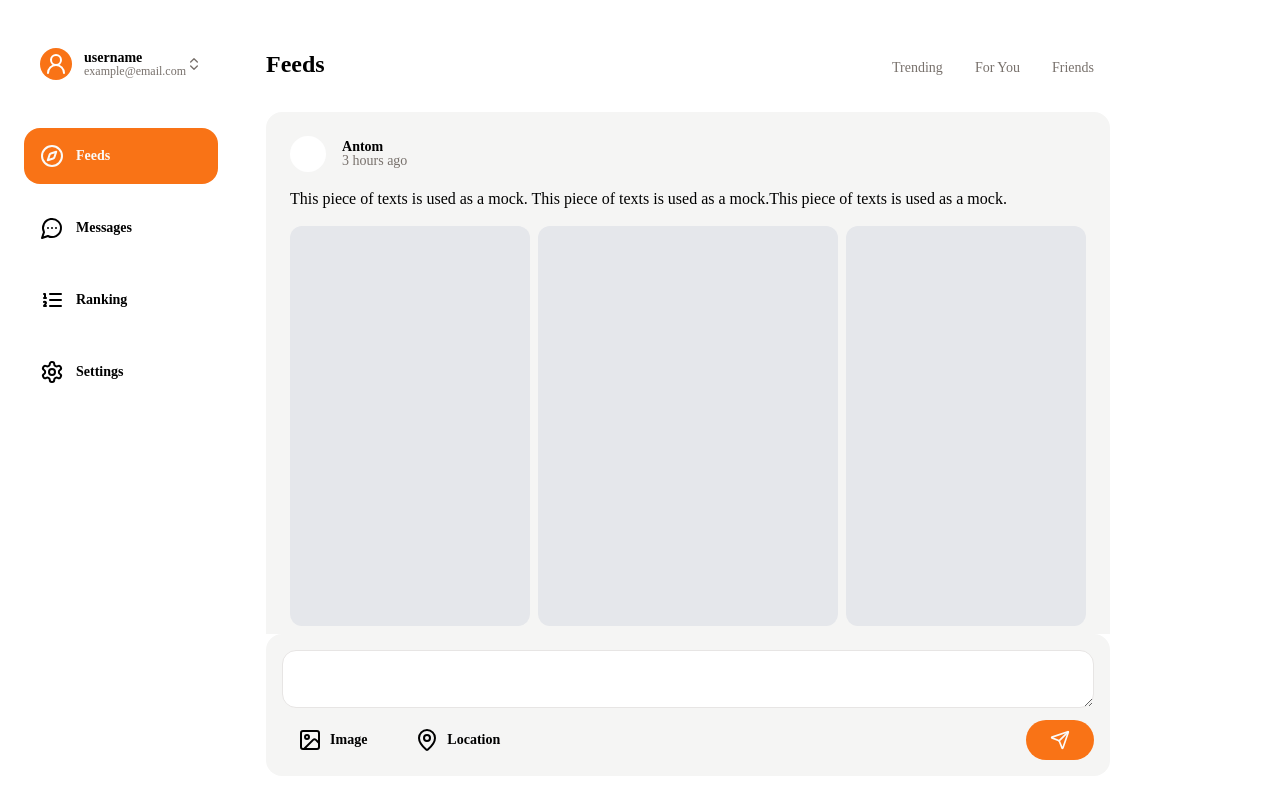
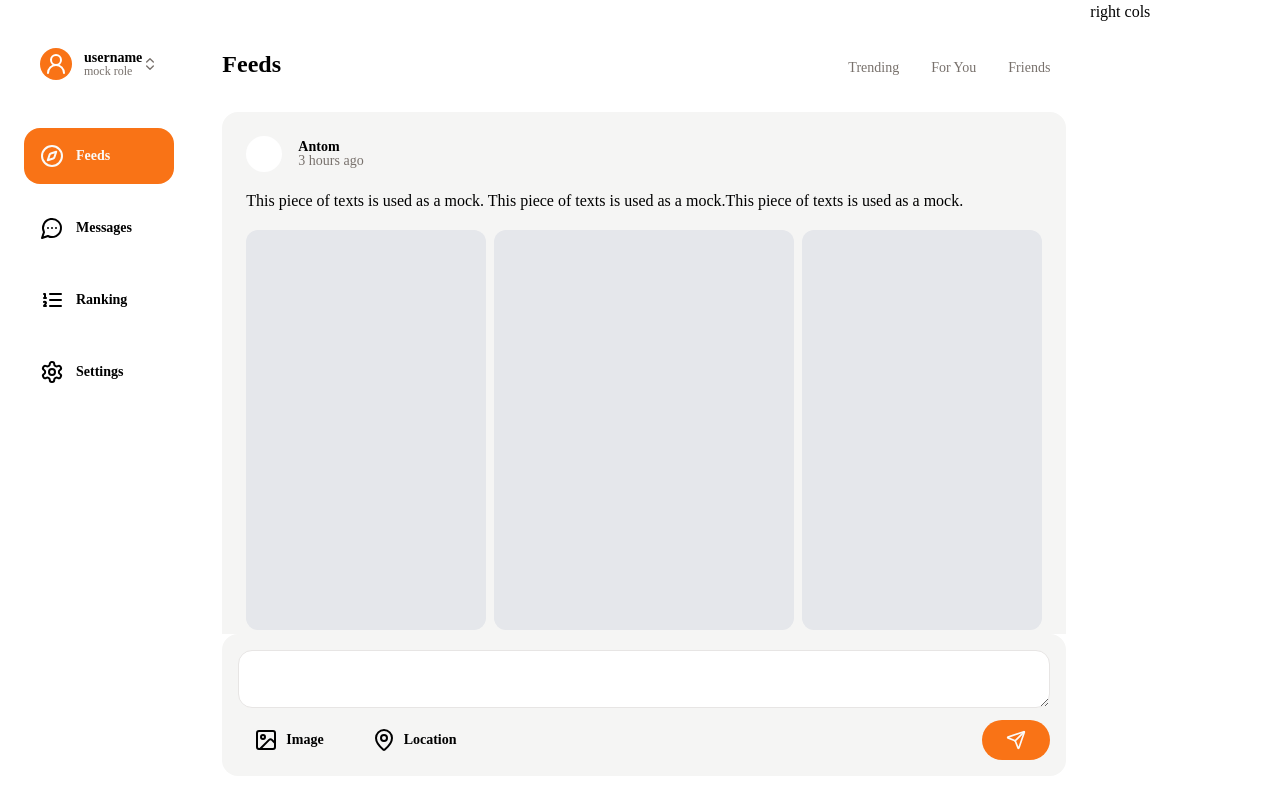
Before and after one commit to Puggo1145/meow-planet-web, a Next.js app: page /feeds in a window 1280 px wide. Built offline with nearby package versions, Linux system fonts and the light colour scheme.

Commit message:
refactor: 💡 change main _components to its corresponding page

```diff
--- a/app/(main)/_components/feeds/feeds-item-fns.tsx
+++ /dev/null
@@ -1,46 +0,0 @@
-// icons
-import {
-    HeartIcon,
-    EyeIcon,
-    MessageSquareTextIcon,
-} from "lucide-react"
-// ui
-import { Button } from "@/components/ui/button"
-
-
-interface IFeedsItemFn {
-    children: React.ReactNode,
-    count: number,
-}
-
-const FeedsItemFn = ({ children, count }: IFeedsItemFn) => {
-    return (
-        <Button variant="ghost">
-            {children}
-            <span className="ml-2 font-bold text-muted-foreground">{count}</span>
-        </Button>
-    )
-}
-
-const FeedsItemFns = () => {
-    const iconStyle = {
-        size: 24,
-        className: "text-muted-foreground",
-    }
-
-    return (
-        <section className="flex items-center">
-            <FeedsItemFn count={6553}>
-                <EyeIcon {...iconStyle} />
-            </FeedsItemFn>
-            <FeedsItemFn count={10}>
-                <HeartIcon {...iconStyle} />
-            </FeedsItemFn>
-            <FeedsItemFn count={30}>
-                <MessageSquareTextIcon {...iconStyle} />
-            </FeedsItemFn>
-        </section>
-    )
-}
-
-export default FeedsItemFns
--- a/app/(main)/_components/left-col/avatar.tsx
+++ b/app/(main)/_components/user-info.tsx
@@ -2,7 +2,7 @@
 // icons
 import { UserRoundIcon, ChevronsUpDownIcon } from "lucide-react"
 
-const Avatar = () => {
+const UserInfo = () => {
   return (
     <div className="flex items-center justify-between p-4 py-6 cursor-pointer hover:bg-secondary rounded-2xl">
       {/* <Image src={""} alt="user" /> */}
@@ -12,7 +12,7 @@ const Avatar = () => {
         </div>
         <div className="flex flex-col">
           <p className="text-sm font-bold leading-none">username</p>
-          <p className="text-xs text-muted-foreground leading-none">example@email.com</p>
+          <p className="text-xs text-muted-foreground leading-none">mock role</p>
         </div>
       </div>
       <ChevronsUpDownIcon
@@ -23,4 +23,4 @@ const Avatar = () => {
   )
 }
 
-export default Avatar
+export default UserInfo
--- /dev/null
+++ b/app/(main)/feeds/_components/feeds-item-fns.tsx
@@ -0,0 +1,62 @@
+// icons
+import {
+    HeartIcon,
+    EyeIcon,
+    MessageSquareTextIcon,
+    Share2Icon
+} from "lucide-react"
+// ui
+import { Button } from "@/components/ui/button"
+
+
+interface IFeedsItemFn {
+    children: React.ReactNode,
+    count?: number,
+}
+
+const FeedsItemFn = ({ children, count }: IFeedsItemFn) => {
+    return (
+        <Button
+            variant="ghost"
+            className="hover:bg-gray-200"
+        >
+            {children}
+            {
+                count &&
+                <span className="ml-2 font-bold text-muted-foreground">
+                    {count}
+                </span>
+            }
+        </Button>
+    )
+}
+
+const FeedsItemFns = () => {
+    const iconStyle = {
+        size: 24,
+        className: "text-muted-foreground",
+    }
+
+    return (
+        <div className="flex items-center justify-between">
+            <section>
+                <FeedsItemFn count={6553}>
+                    <EyeIcon {...iconStyle} />
+                </FeedsItemFn>
+                <FeedsItemFn count={10}>
+                    <HeartIcon {...iconStyle} />
+                </FeedsItemFn>
+                <FeedsItemFn count={30}>
+                    <MessageSquareTextIcon {...iconStyle} />
+                </FeedsItemFn>
+            </section>
+            <section>
+                <FeedsItemFn>
+                    <Share2Icon {...iconStyle} />
+                </FeedsItemFn>
+            </section>
+        </div>
+    )
+}
+
+export default FeedsItemFns
--- a/app/(main)/_components/feeds/feeds-item.tsx
+++ b/app/(main)/feeds/_components/feeds-item.tsx
@@ -27,7 +27,7 @@ const FeedsItem = () => {
             </section>
 
             <section className="flex flex-col gap-y-4">
-                <p className="max-w-3/4 leading-snug">
+                <p className="max-w-3/4 leading-relaxed">
                     This piece of texts is used as a mock. This piece of texts is used as a mock.This piece of texts is used as a mock.
                 </p>
                 {/* MOCK IMAGES */}
--- a/app/(main)/feeds/page.tsx
+++ b/app/(main)/feeds/page.tsx
@@ -1,11 +1,14 @@
+"use client"
+
+// layout
 import {
   MainContainer,
   RightContainer
 } from "@/components/containers/main-page-containers"
 // components
-import FeedsHeader from "../_components/feeds/feeds-header"
-import FeedsList from "../_components/feeds/feeds-list"
-import FeedsReply from "../_components/feeds/feeds-reply"
+import FeedsHeader from "./_components/feeds-header"
+import FeedsList from "./_components/feeds-list"
+import FeedsReply from "./_components/feeds-reply"
 
 const FeedsPage = () => {
   return (
@@ -16,7 +19,7 @@ const FeedsPage = () => {
         <FeedsReply />
       </MainContainer>
       <RightContainer>
-
+        right cols
       </RightContainer>
     </>
   )
--- a/app/(main)/layout.tsx
+++ b/app/(main)/layout.tsx
@@ -1,6 +1,6 @@
 import { LeftContainer } from "@/components/containers/main-page-containers"
-import Avatar from "./_components/left-col/avatar"
-import Navs from "./_components/left-col/navs"
+import UserInfo from "./_components/user-info"
+import Navs from "./_components/navs"
 // types
 import type { ComponentProps } from "react"
 
@@ -8,7 +8,7 @@ const MainLayout = ({ children }: ComponentProps<'div'>) => {
   return (
     <div className="max-w-[1440px] w-full h-screen mx-auto flex">
       <LeftContainer>
-        <Avatar />
+        <UserInfo />
         <Navs />
       </LeftContainer>
       {children}
```
Also changed, not shown: app/(main)/_components/navs.tsx (renamed from app/(main)/_components/left-col/navs.tsx), app/(main)/feeds/_components/feeds-header.tsx (renamed from app/(main)/_components/feeds/feeds-header.tsx), app/(main)/feeds/_components/feeds-list.tsx (renamed from app/(main)/_components/feeds/feeds-list.tsx), app/(main)/feeds/_components/feeds-reply.tsx (renamed from app/(main)/_components/feeds/feeds-reply.tsx).
